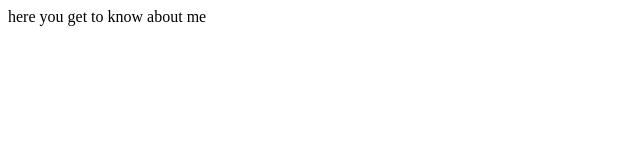
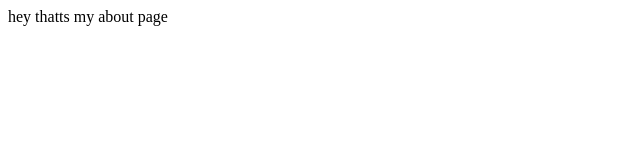
Before and after one commit to ApratimAnand336/Hello, a plain HTML site: page about.html in a window 1280 px wide. Shown: the full height of the page, 0-640 px from the left. Drawn offline with Linux system fonts and the light colour scheme.

Commit message:
redesigned about page

```diff
--- a/about.html
+++ b/about.html
@@ -5,7 +5,9 @@
     <title>ABOUT THE AUTHOR</title>
 </head>
 <body>
-    here you get to know about me
+    <p>
+        hey thatts my about page
+    </p>
 
 </body>
 </html>
```
